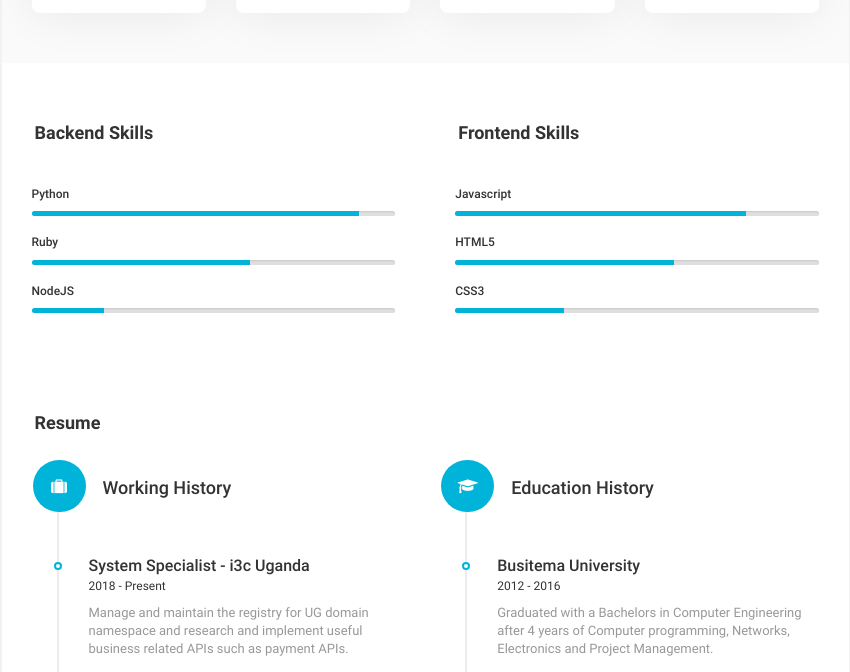
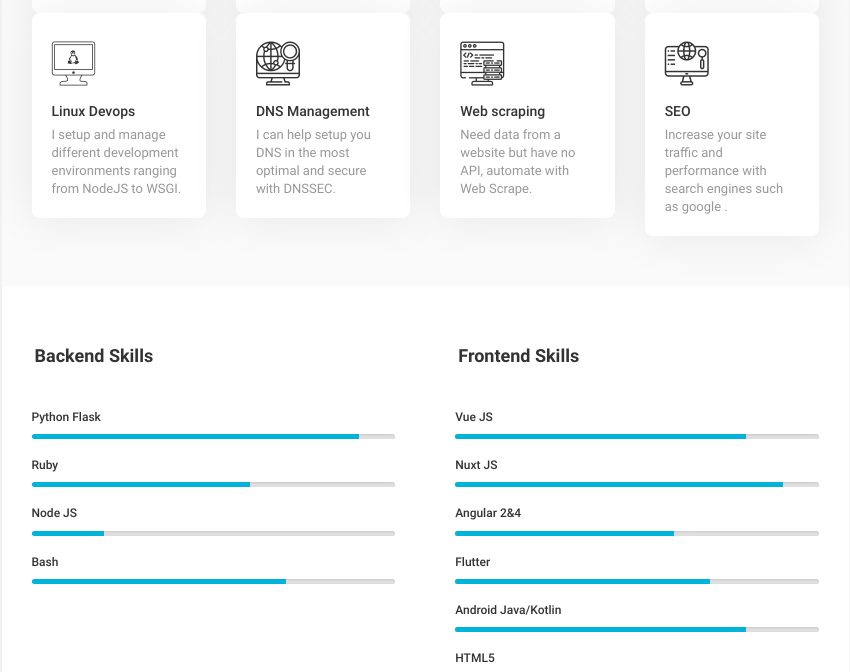
Before and after one commit to wizlif/Wizlif.github.io, a plain HTML site: page index.html in a window 1280 px wide. Shown: the part 880-1552 px from the top of the page, without its empty margins (361-1211 px from the left). Drawn offline with Linux system fonts and the light colour scheme.

```diff
--- a/icon-fonts/web-design/flaticon.css
+++ b/icon-fonts/web-design/flaticon.css
@@ -1,6 +1,6 @@
 	/*
   	Flaticon icon font: Flaticon
-  	Creation date: 24/05/2019 12:02
+  	Creation date: 26/08/2019 09:11
   	*/
 
 @font-face {
@@ -34,3 +34,7 @@ margin-left: 20px;
 .flaticon-html:before { content: "\f101"; }
 .flaticon-computer:before { content: "\f102"; }
 .flaticon-algorithm:before { content: "\f103"; }
+.flaticon-computer-monitor:before { content: "\f104"; }
+.flaticon-dns:before { content: "\f105"; }
+.flaticon-data:before { content: "\f106"; }
+.flaticon-computer-1:before { content: "\f107"; }
--- a/index.html
+++ b/index.html
@@ -9,16 +9,18 @@
     <title>Obella Isaac</title>
     <meta charset="UTF-8">
     <meta name="title" content="Obella Isaac">
-    <meta name="description" content="I am a self driven, highly motivated and talented programmer with over 4 years experience in creating smart systems ranging from Mobile Apps to AIs. In the Mobile development field, i have worked with both Hybrid and Native Development Platforms for development. these include Android (Java and Kotlin), Flutter and Ionic. These systems include API creation which held the more sophisticated logic and secure communication to other APIs such as messaging and Payment APIs.">
+    <meta name="description"
+          content="I am a self driven, highly motivated and talented programmer with over 4 years experience in creating smart systems ranging from Mobile Apps to AIs. In the Mobile development field, i have worked with both Hybrid and Native Development Platforms for development. these include Android (Java and Kotlin), Flutter and Ionic. These systems include API creation which held the more sophisticated logic and secure communication to other APIs such as messaging and Payment APIs.">
     <meta name="keywords" content="obella, isaac, developer, uganda">
 
     <meta name="og:title" content="Obella Isaac">
-    <meta name="og:description" content="I am a self driven, highly motivated and talented programmer with over 4 years experience in creating smart systems ranging from Mobile Apps to AIs. In the Mobile development field, i have worked with both Hybrid and Native Development Platforms for development. these include Android (Java and Kotlin), Flutter and Ionic. These systems include API creation which held the more sophisticated logic and secure communication to other APIs such as messaging and Payment APIs.">
-    <meta property="og:site_name" content="Obella" />
-    <meta property="og:image:type" content="image/jpeg" />
-    <meta property="og:image:width" content="100" />
-    <meta property="og:image:height" content="100" />
-    <meta property="og:image:alt" content="Obella Isaac Profile Photo" />
+    <meta name="og:description"
+          content="I am a self driven, highly motivated and talented programmer with over 4 years experience in creating smart systems ranging from Mobile Apps to AIs. In the Mobile development field, i have worked with both Hybrid and Native Development Platforms for development. these include Android (Java and Kotlin), Flutter and Ionic. These systems include API creation which held the more sophisticated logic and secure communication to other APIs such as messaging and Payment APIs.">
+    <meta property="og:site_name" content="Obella"/>
+    <meta property="og:image:type" content="image/jpeg"/>
+    <meta property="og:image:width" content="100"/>
+    <meta property="og:image:height" content="100"/>
+    <meta property="og:image:alt" content="Obella Isaac Profile Photo"/>
 
     <meta name="viewport" content="width=device-width, initial-scale=1.0">
 
@@ -214,6 +216,51 @@
                                                     Documentation.</p>
                                             </div>
                                         </div>
+
+                                        <div class="col-md-3 col-sm-6 col-xs-12">
+                                            <div class="service">
+                                                <div class="icon">
+                                                    <i class="flaticon-computer-monitor"></i>
+                                                </div>
+                                                <span class="title">Linux Devops</span>
+                                                <p class="little-text">I setup and manage different development
+                                                    environments ranging from NodeJS to WSGI.</p>
+                                            </div>
+                                        </div>
+
+                                        <div class="col-md-3 col-sm-6 col-xs-12">
+                                            <div class="service">
+                                                <div class="icon">
+                                                    <i class="flaticon-dns"></i>
+                                                </div>
+                                                <span class="title">DNS Management</span>
+                                                <p class="little-text">I can help setup you DNS in the most optimal and
+                                                    secure with DNSSEC.</p>
+                                            </div>
+                                        </div>
+
+                                        <div class="col-md-3 col-sm-6 col-xs-12">
+                                            <div class="service">
+                                                <div class="icon">
+                                                    <i class="flaticon-data"></i>
+                                                </div>
+                                                <span class="title">Web scraping</span>
+                                                <p class="little-text">Need data from a website but have no API,
+                                                    automate with Web Scrape.</p>
+                                            </div>
+                                        </div>
+
+                                        <div class="col-md-3 col-sm-6 col-xs-12">
+                                            <div class="service">
+                                                <div class="icon">
+                                                    <i class="flaticon-computer-1"></i>
+                                                </div>
+                                                <span class="title">SEO</span>
+                                                <p class="little-text">Increase your site traffic and performance with
+                                                    search engines such as google .</p>
+                                            </div>
+                                        </div>
+
                                     </div>
                                 </section>
                             </div>
@@ -224,7 +271,7 @@
                                         <h2>Backend Skills</h2></div>
                                     <ul class="skill-list">
                                         <li>
-                                            <h3>Python</h3>
+                                            <h3>Python Flask</h3>
                                             <div class="progress">
                                                 <div class="percentage" style="width:90%;"></div>
                                             </div>
@@ -236,9 +283,15 @@
                                             </div>
                                         </li>
                                         <li>
-                                            <h3>NodeJS</h3>
+                                            <h3>Node JS</h3>
                                             <div class="progress">
                                                 <div class="percentage" style="width:20%;"></div>
+                                            </div>
+                                        </li>
+                                        <li>
+                                            <h3>Bash</h3>
+                                            <div class="progress">
+                                                <div class="percentage" style="width:70%;"></div>
                                             </div>
                                         </li>
                                     </ul>
@@ -248,7 +301,31 @@
                                         <h2>Frontend Skills</h2></div>
                                     <ul class="skill-list">
                                         <li>
-                                            <h3>Javascript</h3>
+                                            <h3>Vue JS</h3>
+                                            <div class="progress">
+                                                <div class="percentage" style="width:80%;"></div>
+                                            </div>
+                                        </li>
+                                        <li>
+                                            <h3>Nuxt JS</h3>
+                                            <div class="progress">
+                                                <div class="percentage" style="width:90%;"></div>
+                                            </div>
+                                        </li>
+                                        <li>
+                                            <h3>Angular 2&4</h3>
+                                            <div class="progress">
+                                                <div class="percentage" style="width:60%;"></div>
+                                            </div>
+                                        </li>
+                                        <li>
+                                            <h3>Flutter</h3>
+                                            <div class="progress">
+                                                <div class="percentage" style="width:70%;"></div>
+                                            </div>
+                                        </li>
+                                        <li>
+                                            <h3>Android Java/Kotlin</h3>
                                             <div class="progress">
                                                 <div class="percentage" style="width:80%;"></div>
                                             </div>
@@ -750,8 +827,11 @@
                                                 </div>
                                                 <div class="blog-box-info">
                                                     <span class="category">Code</span>
-                                                    <h2 class="title">Working with Vue and Flask (Part 2 Flask & Vue Setup)</h2>
-                                                    <p class="little-text">In the last part, we were introduced to working with Vue & Flask as co-frameworks. If you missed it, you can read about it, because we will ...</p>
+                                                    <h2 class="title">Working with Vue and Flask (Part 2 Flask & Vue
+                                                        Setup)</h2>
+                                                    <p class="little-text">In the last part, we were introduced to
+                                                        working with Vue & Flask as co-frameworks. If you missed it, you
+                                                        can read about it, because we will ...</p>
                                                     <span class="date">15 July 19</span>
                                                 </div>
                                             </a>
```
Also changed, not shown: icon-fonts/web-design/Flaticon.svg, icon-fonts/web-design/Flaticon.ttf, icon-fonts/web-design/Flaticon.woff, icon-fonts/web-design/Flaticon.woff2, images/profile-01.jpg, 1 other file.
